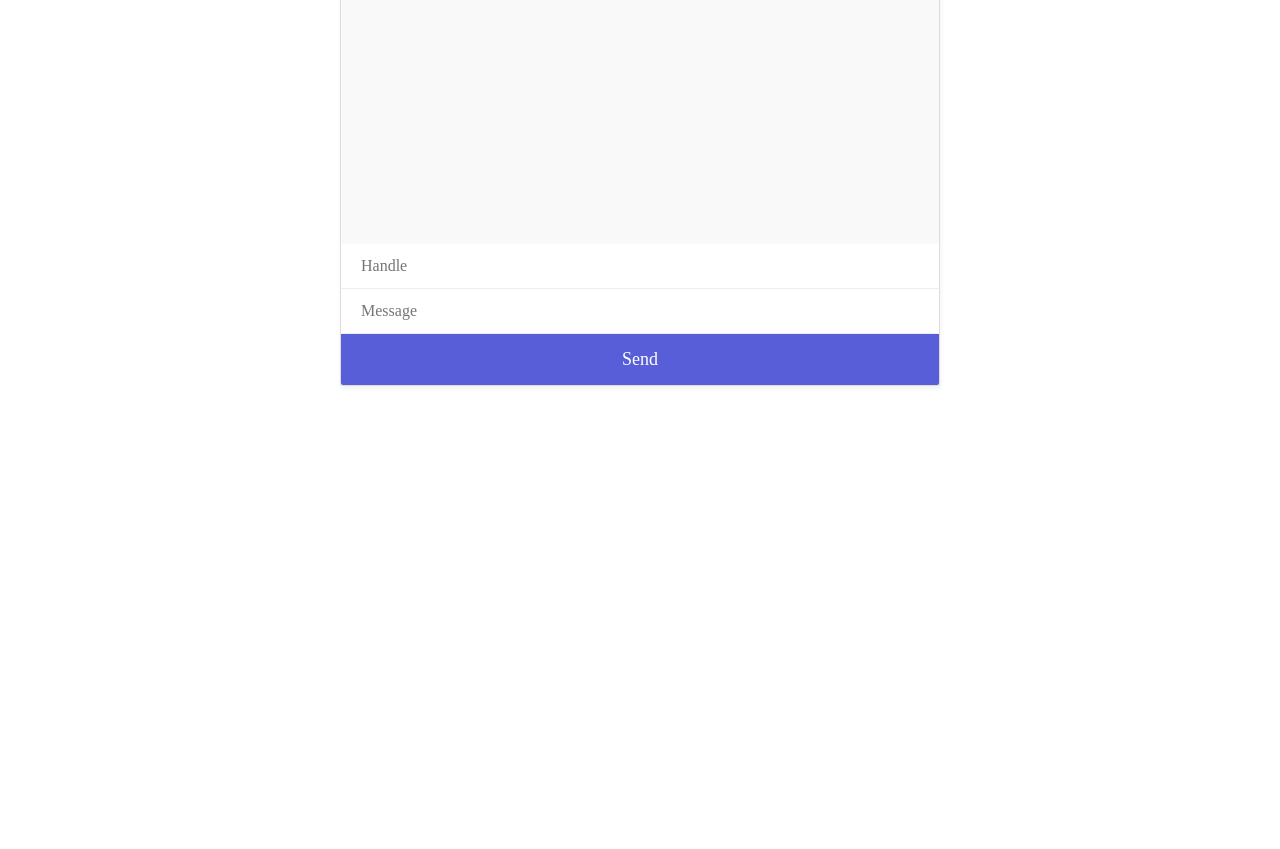
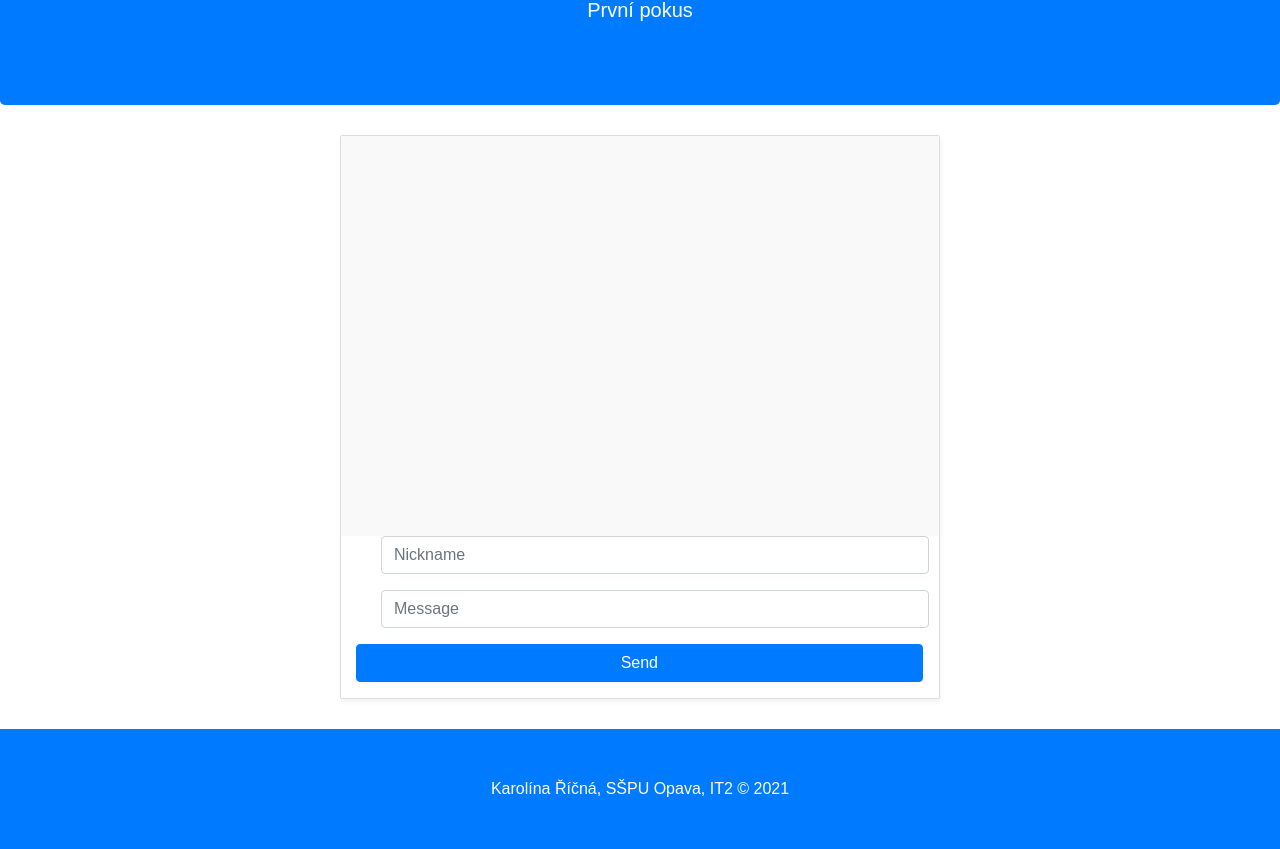
Before and after one commit to pokixrol/chat, a website: page public/index.html in a window 1280 px wide. Shown: the part 187-1036 px from the top of the page. Before the commit the page ends 800 px from the top, so only its background shows below. Drawn offline with nearby package versions, Linux system fonts and the light colour scheme; no server answers.

Commit message:
Designové změny

```diff
--- a/public/chat.js
+++ b/public/chat.js
@@ -20,7 +20,7 @@ message.addEventListener("keypress", () => {
 socket.on("chat", (data) => {
   feedback.innerHTML = "";
   output.innerHTML +=
-    "<p><strong>" + data.handle + ": </strong>" + data.message + "</p>";
+    "<p><strong>" + data.handle + ":</strong><br>" + data.message + "</p>";
 });
 
 socket.on("typing", (data) => {
--- a/public/index.html
+++ b/public/index.html
@@ -19,15 +19,47 @@
     <link rel="stylesheet" href="style.css" />
   </head>
   <body>
-    <div id="mario-chat">
-      <div id="chat-window">
-        <div id="output"></div>
-        <div id="feedback"></div>
+    <header class="jumbotron bg-primary my-4">
+      <h1 class="display-3 text-center text-white">Chat</h1>
+      <p class="lead text-center text-white">První pokus</p>
+    </header>
+    <main>
+      <div id="chatroom">
+        <div id="chat-window">
+          <div id="output"></div>
+          <div id="feedback"></div>
+        </div>
+        <div class="container">
+          <form>
+            <div class="form-group row">
+              <label for="inputName" class="col-sm-1-12 col-form-label"></label>
+              <div class="col-sm-1-12">
+                <input type="text" class="form-control" id="handle" placeholder="Nickname">
+              </div>
+            </div>
+            <div class="form-group row">
+              <label for="inputName" class="col-sm-1-12 col-form-label"></label>
+              <div class="col-sm-1-12">
+                <input type="text" class="form-control" id="message" placeholder="Message">
+              </div>
+            </div>
+            <div class="form-group row">
+              <div class="col-sm-10">
+                <button id="send" type="button" class="btn btn-primary">Send</button>
+              </div>
+            </div>
+          </form>
+        </div>
+        <!--<input id="handle" type="text" placeholder="Nickname" />
+        <input id="message" type="text" placeholder="Message" />
+        <button id="send">Send</button> -->
       </div>
-      <input id="handle" type="text" placeholder="Handle" />
-      <input id="message" type="text" placeholder="Message" />
-      <button id="send">Send</button>
-    </div>
+    </main>
+    <footer class="py-5 bg-primary">
+      <div class="container">
+        <p class="m-0 text-center text-white">Karolína Říčná, SŠPU Opava, IT2 &copy; 2021</p>
+      </div>
+    </footer>
     <!-- Optional JavaScript -->
     <!-- jQuery first, then Popper.js, then Bootstrap JS -->
     <script
--- a/public/style.css
+++ b/public/style.css
@@ -1,14 +1,9 @@
 body{
-    font-family: 'Nunito';
+    font-family: Arial, Helvetica, sans-serif;
 }
 
-h2{
-    font-size: 18px;
-    padding: 10px 20px;
-    color: #575ed8;
-}
 
-#mario-chat{
+#chatroom{
     max-width: 600px;
     margin: 30px auto;
     border: 1px solid #ddd;
@@ -36,34 +31,22 @@ h2{
 }
 
 #output strong{
-    color: #575ed8;
+    color: #008ae6;
 }
 
 label{
-    box-sizing: border-box;
-    display: block;
+
     padding: 10px 20px;
 }
 
-input{
-    padding: 10px 20px;
-    box-sizing: border-box;
-    background: #eee;
-    border: 0;
-    display: block;
-    width: 100%;
-    background: #fff;
-    border-bottom: 1px solid #eee;
-    font-family: Nunito;
-    font-size: 16px;
+#handle{
+    width: 235%;
+}
+
+#message{
+    width: 235%;
 }
 
 button{
-    background: #575ed8;
-    color: #fff;
-    font-size: 18px;
-    border: 0;
-    padding: 12px 0;
-    width: 100%;
-    border-radius: 0 0 2px 2px;
+    width: 121%;
 }
```
